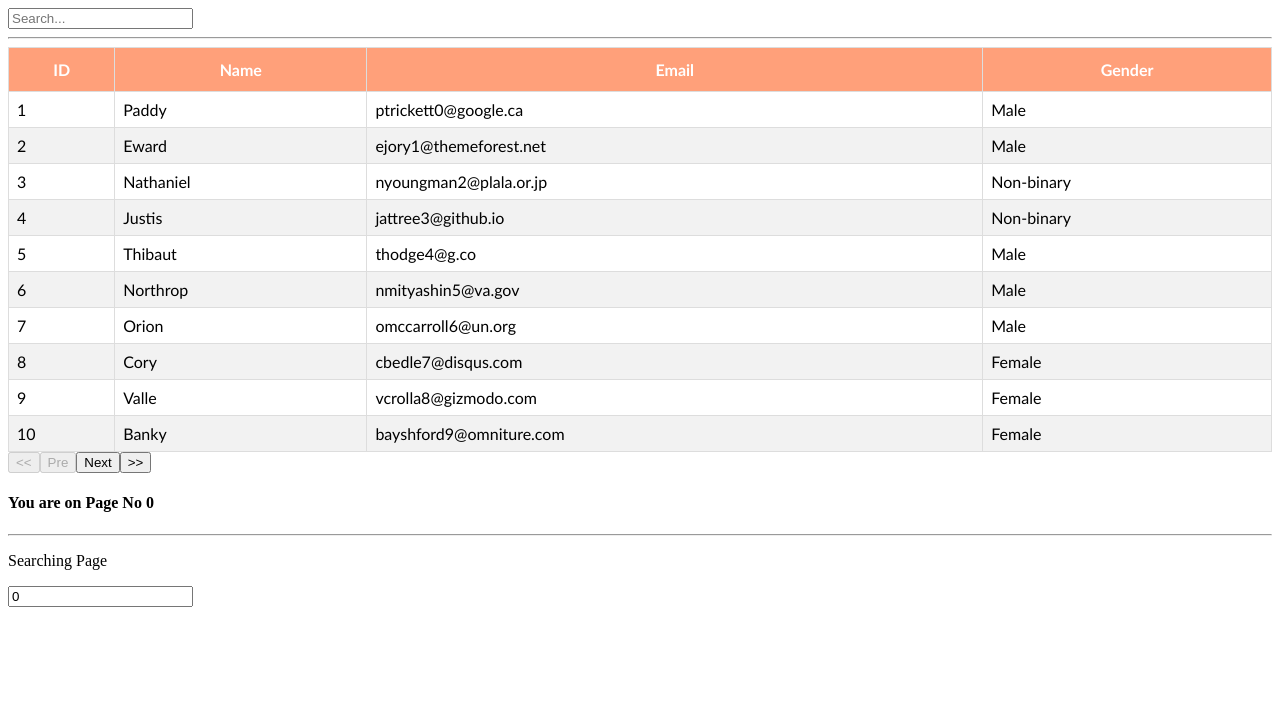
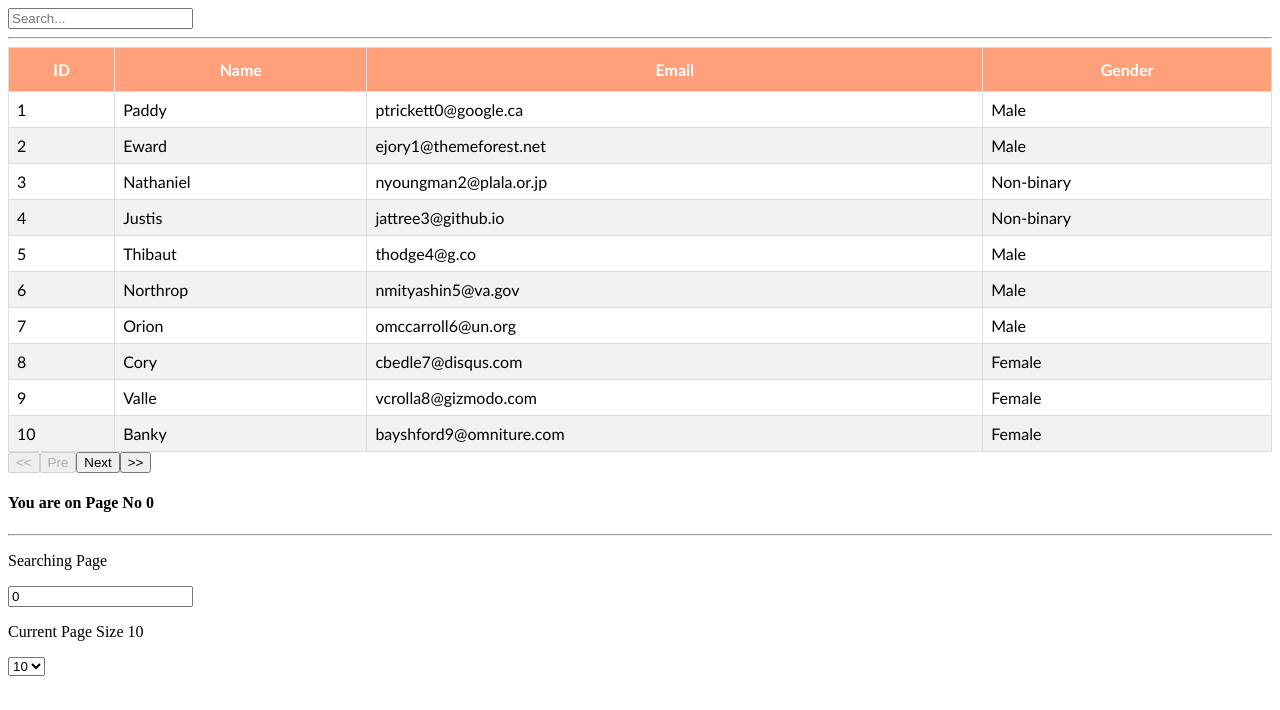
Before and after one commit to mabubakarsiddiq11/TenStackTable, a React (Vite) app: page / in a window 1280 px wide. Shown: the top 710 px of the page. Built offline with nearby package versions, Linux system fonts and the light colour scheme.

Commit message:
Page Size Adjust

```diff
--- a/src/Components/BasicTable.jsx
+++ b/src/Components/BasicTable.jsx
@@ -125,13 +125,29 @@ function BasicTable() {
 
       <hr />
       <div>
-        {/* Add This Searching Page */}
+        {/*  Searching Page */}
         <p>Searching Page</p>
         <input
           type="text"
           defaultValue={tableInstance.options.state.pagination.pageIndex}
           onChange={(e) => tableInstance.setPageIndex(e.target.value)}
         />
+        {/*  Page Size Adjust */}
+        <p>
+          Current Page Size {tableInstance.options.state.pagination.pageSize}
+        </p>
+        <select
+          onChange={(e) => tableInstance.setPageSize(e.target.value)}
+          value={tableInstance.options.state.pagination.pageSize}
+        >
+          {[10, 20, 25].map((pageSizeEl) => {
+            return (
+              <option value={pageSizeEl} key={pageSizeEl}>
+                {pageSizeEl}
+              </option>
+            );
+          })}
+        </select>
       </div>
     </div>
   );
```
